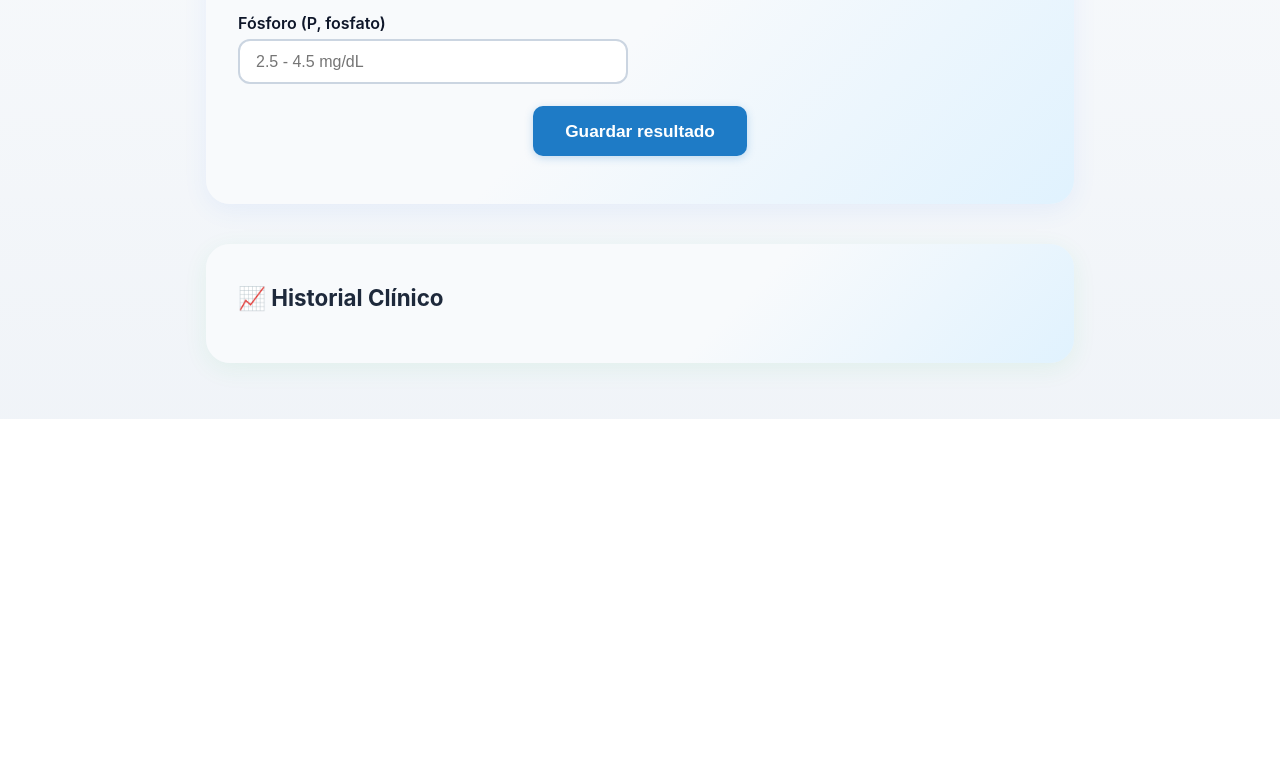
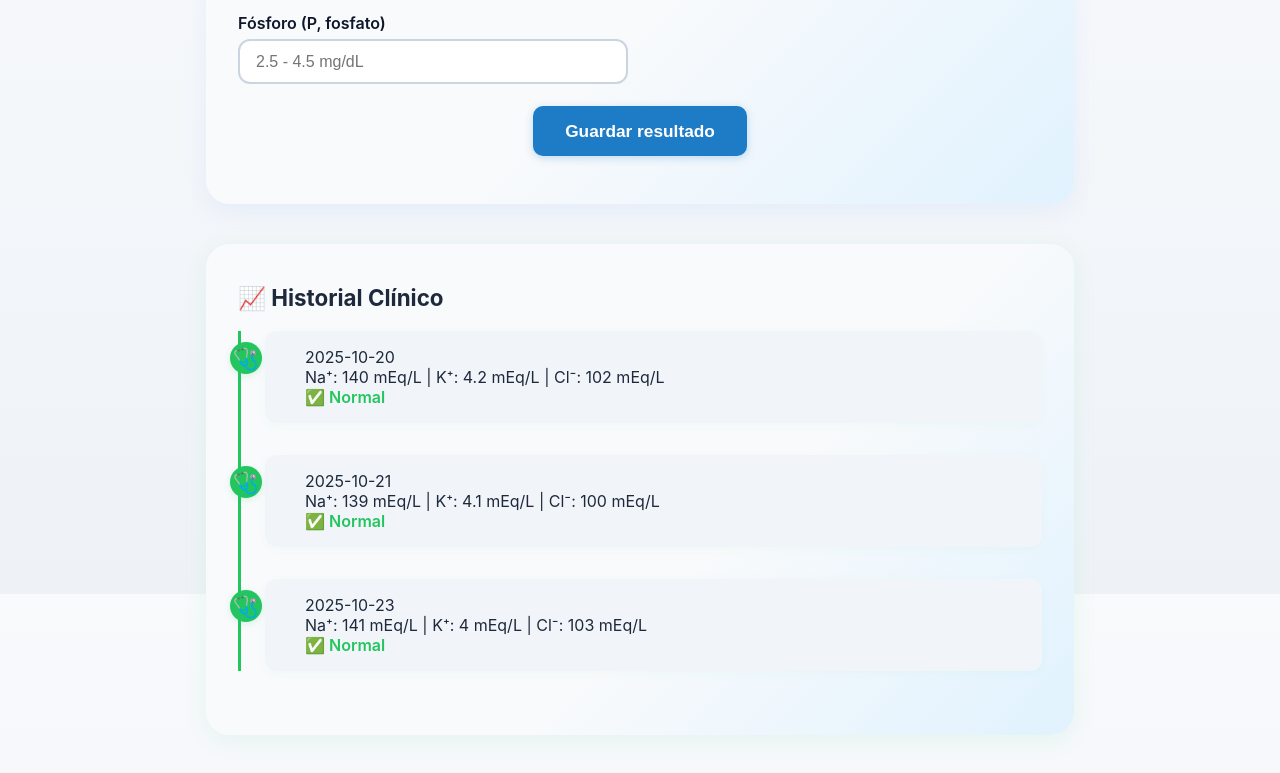
Before and after one commit to SyroNova/PI3, a website: page web/public/consultarPaciente.html in a window 1280 px wide. Shown: the part 1006-1779 px from the top of the page. Before the commit the page ends 1425 px from the top, so only its background shows below. Drawn offline with nearby package versions, Linux system fonts and the light colour scheme.

Commit message:
Update consultarPaciente.html

```diff
--- a/web/public/consultarPaciente.html
+++ b/web/public/consultarPaciente.html
@@ -190,7 +190,47 @@
   document.getElementById("diagnostico-paciente").textContent = paciente.diagnostico;
   document.getElementById("fecha-ingreso").textContent = paciente.fechaIngreso;
   document.getElementById("estado-paciente").textContent = paciente.estado;
-});
+  // --- Historial clínico simulado ---
+    const historialSimulado = [
+      {
+        fecha: "2025-10-20",
+        sodio: 140,
+        potasio: 4.2,
+        cloro: 102,
+        estado: "Normal"
+      },
+      {
+        fecha: "2025-10-21",
+        sodio: 139,
+        potasio: 4.1,
+        cloro: 100,
+        estado: "Normal"
+      },
+      {
+        fecha: "2025-10-23",
+        sodio: 141,
+        potasio: 4.0,
+        cloro: 103,
+        estado: "Normal"
+      }
+    ];
+
+    // Renderizar timeline visual
+    const timeline = document.getElementById("timeline-electrolitos");
+    timeline.innerHTML = historialSimulado.map(item => `
+      <div class="timeline-item">
+        <div class="timeline-date">${item.fecha}</div>
+        <div class="timeline-values">
+          <span>Na⁺: ${item.sodio} mEq/L</span> |
+          <span>K⁺: ${item.potasio} mEq/L</span> |
+          <span>Cl⁻: ${item.cloro} mEq/L</span>
+        </div>
+        <div class="timeline-status" style="color:#22c55e;font-weight:600;">
+          ✅ ${item.estado}
+        </div>
+      </div>
+    `).join("");
+    });
 
     // TODO: Poblar datos del paciente y timeline desde el backend
   </script>
```
